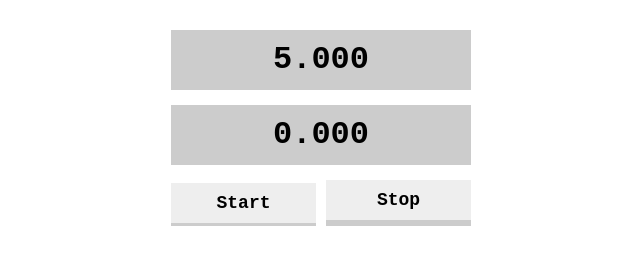
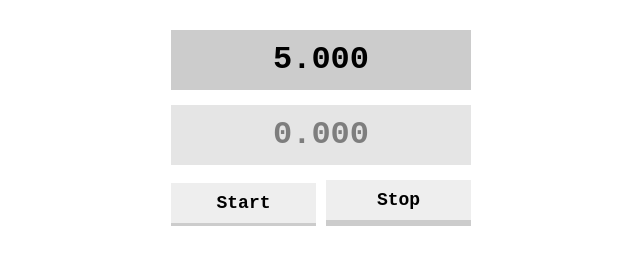
Before and after one commit to wai-doi/five-seconds-game, a plain HTML site: page index.html in a window 1280 px wide. Both pictures are taken after a click on the element "Start". Shown: the whole page, without its empty margins (319-959 px from the left). Drawn offline with Linux system fonts and the light colour scheme.

Commit message:
Perfect sample app

```diff
--- a/css/styles.css
+++ b/css/styles.css
@@ -12,6 +12,10 @@
   background: #ccc;
   height: 60px;
   line-height: 60px;
+}
+
+#result.standby{
+  opacity: 0.5;
 }
 
 #result.perfect{
--- a/index.html
+++ b/index.html
@@ -10,7 +10,7 @@
     <div id="target">
       5.000
     </div>
-    <div id="result">
+    <div id="result" class="stancby">
       0.000
     </div>
     <div class="buttons">
--- a/js/main.js
+++ b/js/main.js
@@ -15,6 +15,8 @@
     startTime = Date.now();
     this.className = 'pushed';
     stop.className = '';
+    result.textContent = '0.000';
+    result.className = 'standby'
   });
 
   stop.addEventListener('click', function() {
@@ -28,6 +30,7 @@
     result.textContent = elapsedTime.toFixed(3);
     this.className = 'pushed';
     start.className = '';
+    result.className = '';
     diff = elapsedTime - 5.0;
     if (Math.abs(diff) < 1.0) {
       result.className = 'perfect';
```
